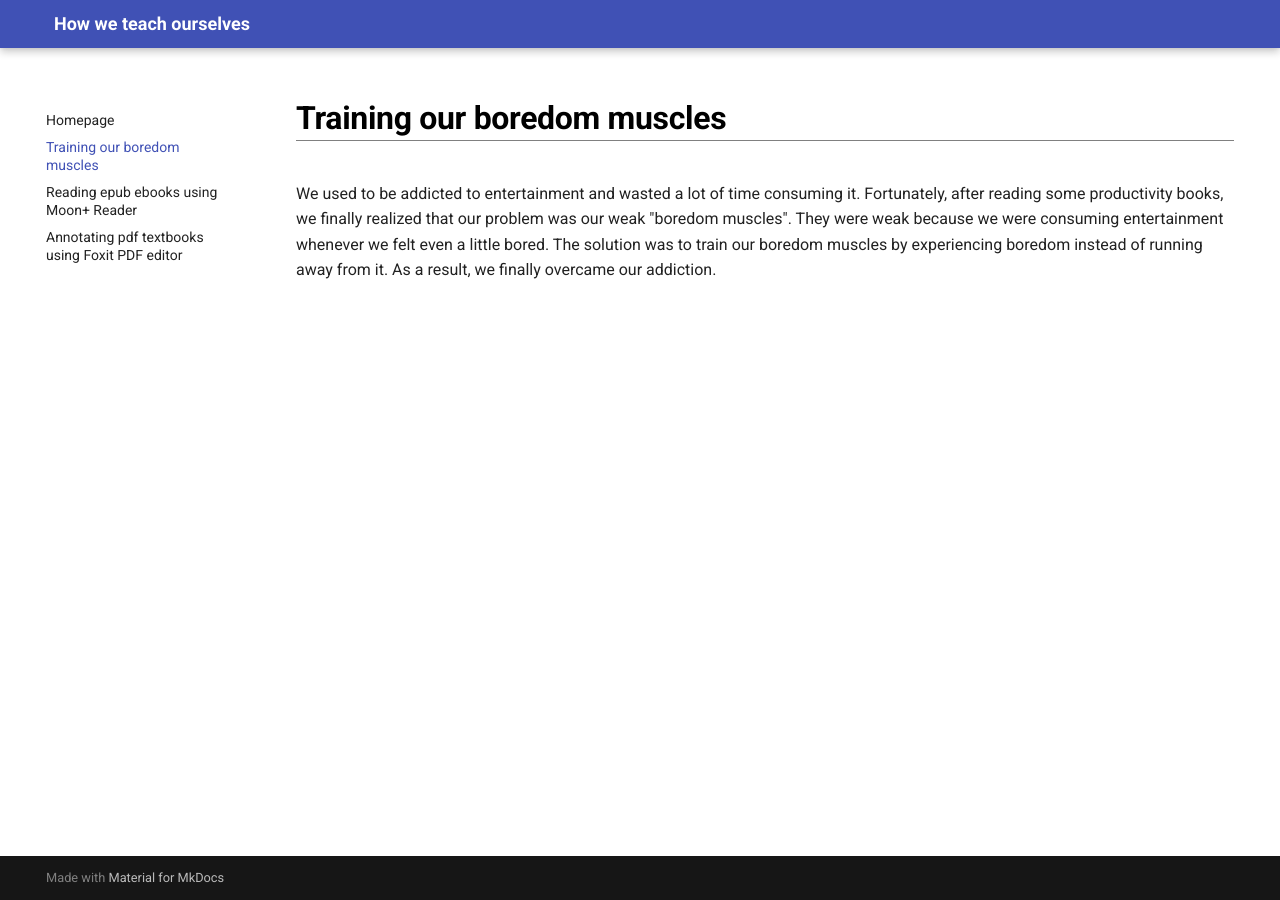
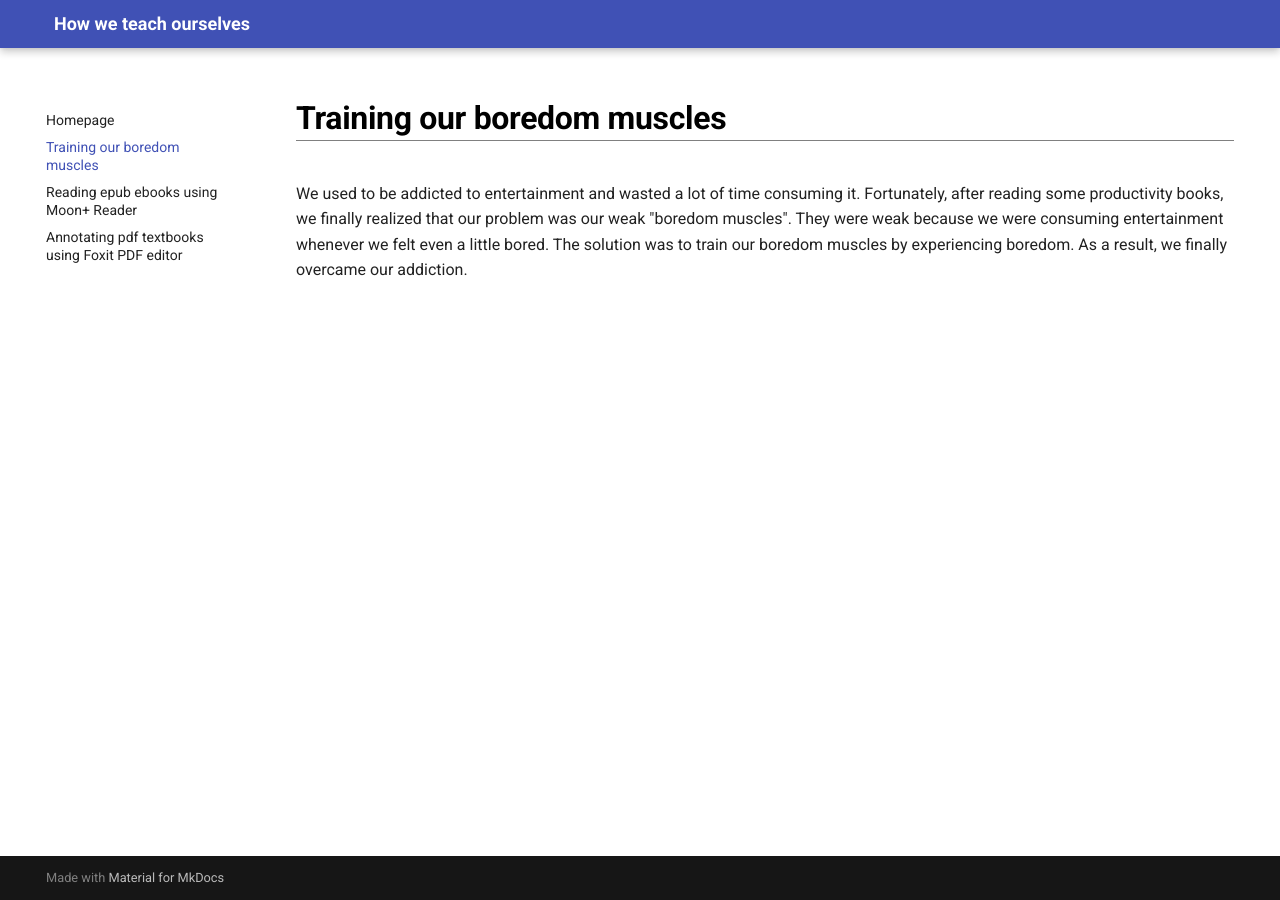
Before and after one commit to maximilian-ho/how-we-teach-ourselves, an MkDocs documentation site: the page built from docs/boredom.md, in a window 1280 px wide. Built offline with MkDocs 1.6.1 and Material for MkDocs 9.7.7, drawn with Linux system fonts in a browser that asks for light colours.

Commit message:
Update boredom.md

```diff
--- a/docs/boredom.md
+++ b/docs/boredom.md
@@ -1,3 +1,3 @@
 # Training our boredom muscles
 
-We used to be addicted to entertainment and wasted a lot of time consuming it. Fortunately, after reading some productivity books, we finally realized that our problem was our weak "boredom muscles". They were weak because we were consuming entertainment whenever we felt even a little bored. The solution was to train our boredom muscles by experiencing boredom instead of running away from it. As a result, we finally overcame our addiction.
+We used to be addicted to entertainment and wasted a lot of time consuming it. Fortunately, after reading some productivity books, we finally realized that our problem was our weak "boredom muscles". They were weak because we were consuming entertainment whenever we felt even a little bored. The solution was to train our boredom muscles by experiencing boredom. As a result, we finally overcame our addiction.
```
